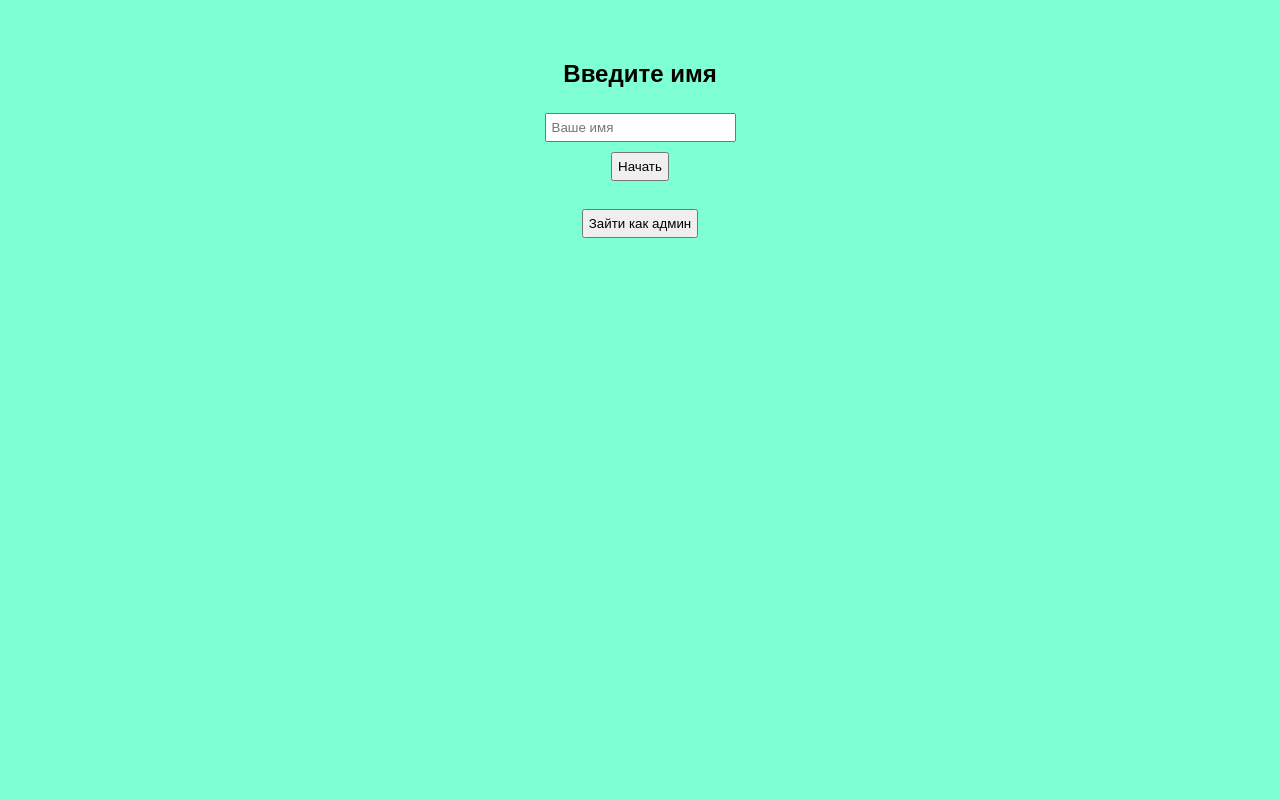
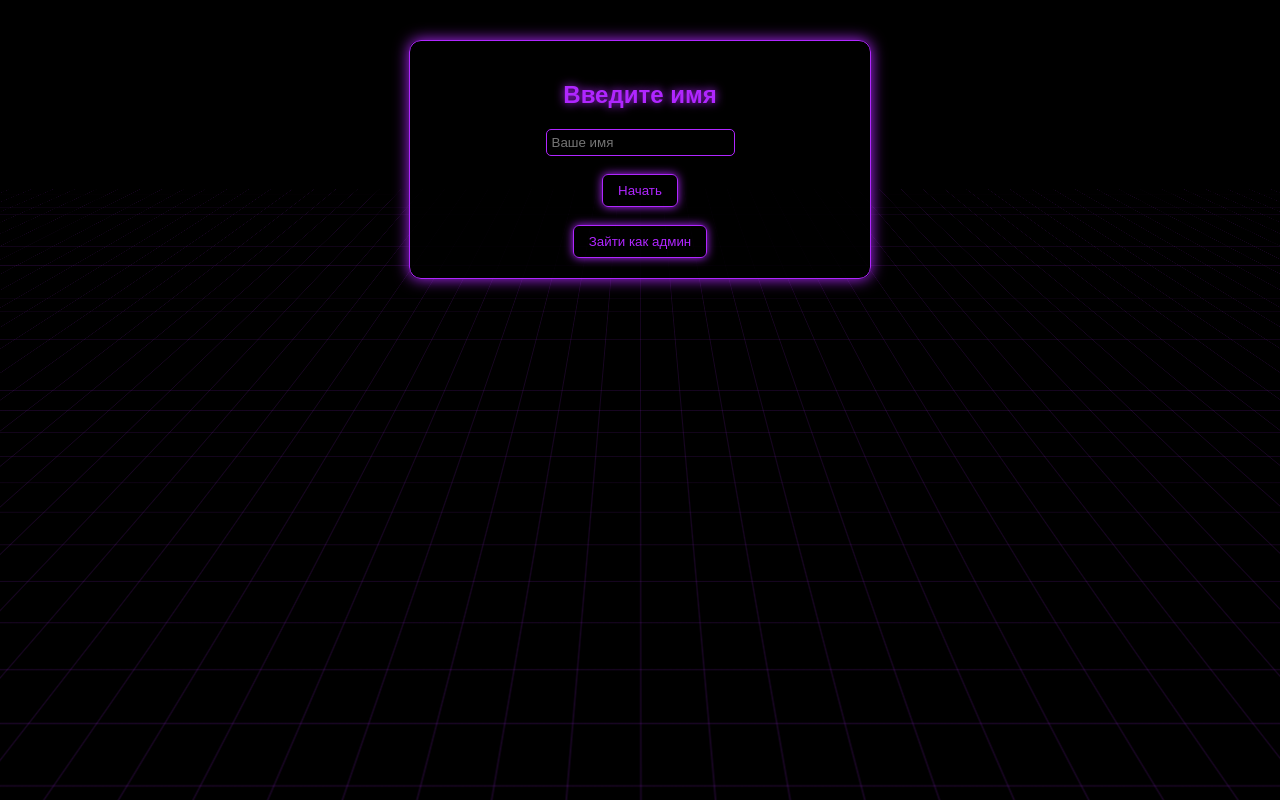
Before and after one commit to dikduck67/7v_test, a plain HTML site: page index.html in a window 1280 px wide. Drawn offline with Linux system fonts and the light colour scheme.

Commit message:
Update index.html

```diff
--- a/index.html
+++ b/index.html
@@ -2,35 +2,98 @@
 <html lang="ru">
 <head>
 <meta charset="UTF-8">
-<title>Оценка фруктов и овощей</title>
+<title>Оценка фруктов</title>
+
 <style>
 body {
-    font-family: Arial;
-    background: #7fffd4;
+    margin: 0;
+    font-family: Arial, sans-serif;
+    color: #b026ff;
     text-align: center;
+    background: black;
+    overflow-x: hidden;
 }
+
+/* НЕОНОВАЯ СЕТКА */
+body::before {
+    content: "";
+    position: fixed;
+    width: 200%;
+    height: 200%;
+    top: -50%;
+    left: -50%;
+    background:
+        linear-gradient(#b026ff22 1px, transparent 1px),
+        linear-gradient(90deg, #b026ff22 1px, transparent 1px);
+    background-size: 40px 40px;
+    transform: perspective(800px) rotateX(60deg);
+    animation: moveGrid 10s linear infinite;
+}
+
+@keyframes moveGrid {
+    0% {
+        transform: perspective(800px) rotateX(60deg) translateY(0);
+    }
+    100% {
+        transform: perspective(800px) rotateX(60deg) translateY(40px);
+    }
+}
+
+/* КОНТЕЙНЕР */
 .container {
-    background: #7fffd4;
+    background: rgba(0,0,0,0.85);
+    border: 1px solid #b026ff;
+    box-shadow: 0 0 15px #b026ff;
     padding: 20px;
-    margin: 20px auto;
-    width: 400px;
-    border-radius: 10px;
+    margin: 40px auto;
+    width: 420px;
+    border-radius: 12px;
+    position: relative;
+    z-index: 2;
 }
-input, button, select {
-    margin: 5px;
+
+/* НЕОНОВЫЙ ТЕКСТ */
+h2, h3 {
+    text-shadow: 0 0 10px #b026ff;
+}
+
+/* INPUT */
+input, textarea {
+    background: black;
+    border: 1px solid #b026ff;
+    color: #b026ff;
     padding: 5px;
+    border-radius: 5px;
 }
+
+/* КНОПКИ */
+button {
+    background: transparent;
+    border: 1px solid #b026ff;
+    color: #b026ff;
+    padding: 8px 15px;
+    cursor: pointer;
+    border-radius: 6px;
+    box-shadow: 0 0 10px #b026ff;
+}
+
+button:hover {
+    background: #b026ff;
+    color: black;
+}
+
+/* СКРЫТЫЕ */
 .hidden {
     display: none;
 }
 </style>
+
 </head>
 <body>
 
 <div class="container" id="login">
     <h2>Введите имя</h2>
-    <input type="text" id="name" placeholder="Ваше имя">
-    <br>
+    <input type="text" id="name" placeholder="Ваше имя"><br><br>
     <button onclick="start()">Начать</button>
     <br><br>
     <button onclick="adminLogin()">Зайти как админ</button>
@@ -67,7 +130,7 @@ function start() {
 
 function showQuiz() {
     const quiz = document.getElementById("quiz");
-    quiz.innerHTML = "<h2>Оцените однакласников</h2>";
+    quiz.innerHTML = "<h2>Оцените продукты</h2>";
 
     products.forEach((p, i) => {
         quiz.innerHTML += `
```
